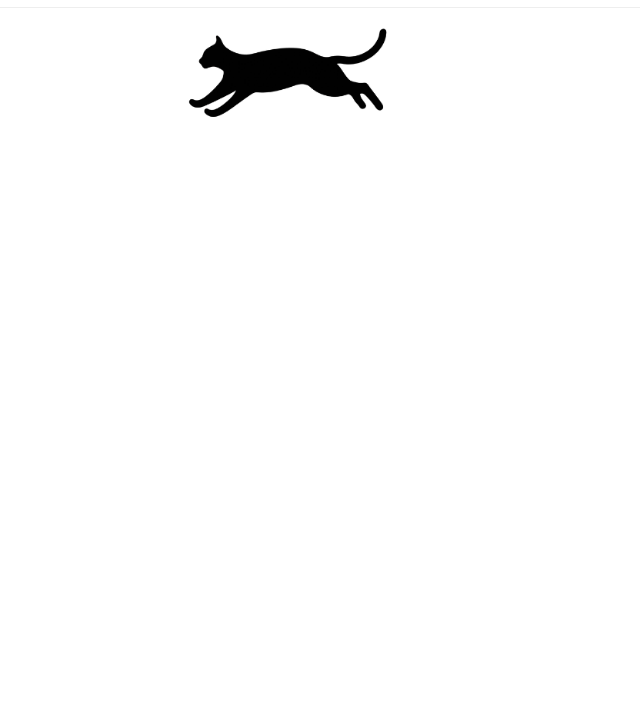
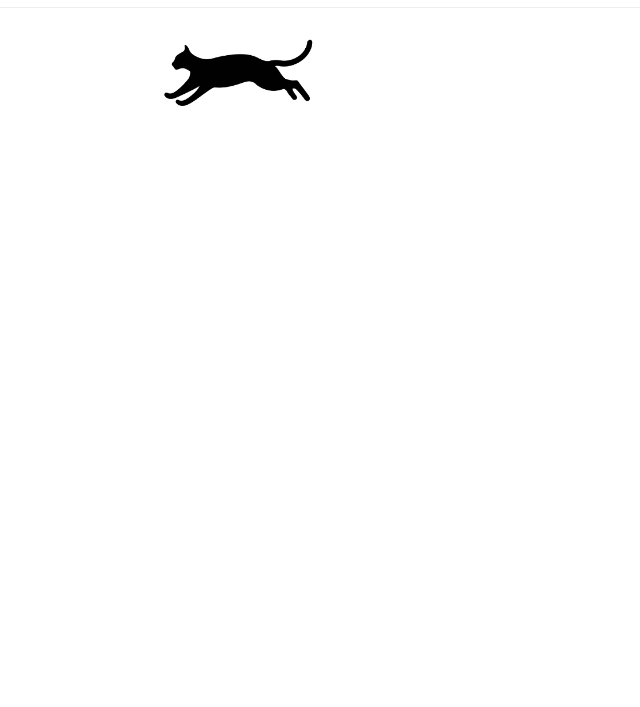
Before and after one commit to noriko11251967-sudo/running-cat2, a plain HTML site: page index.html in a window 1280 px wide. Shown: the part 93-800 px from the top of the page, without its empty margins (300-940 px from the left). Drawn offline with Linux system fonts and the light colour scheme.

Commit message:
Update index.html

```diff
--- a/index.html
+++ b/index.html
@@ -35,8 +35,8 @@
     /* 猫（2コマ切り替え用の <img> を1枚だけ使う） */
     #cat {
       position: absolute;
-      width: 400px;             /* 大きさはお好みで */
-      left: -220px;             /* 画面外スタート */
+      width: 300px;             /* 大きさはお好みで */
+      left: -250px;             /* 画面外スタート */
       top: 50%;
       transform: translateY(-50%);
       user-select: none;
@@ -124,7 +124,7 @@
       if (goingRight) {
         // 左→右
         cat.style.transition = "none";
-        cat.style.left = "-220px";
+        cat.style.left = "-250px";
         cat.style.top = y + "px";
         // 元画像が左向きの場合、右へ走る時は反転して右向きに：
         cat.classList.add("flip"); // ← 右向き（元が左向き前提）
```
